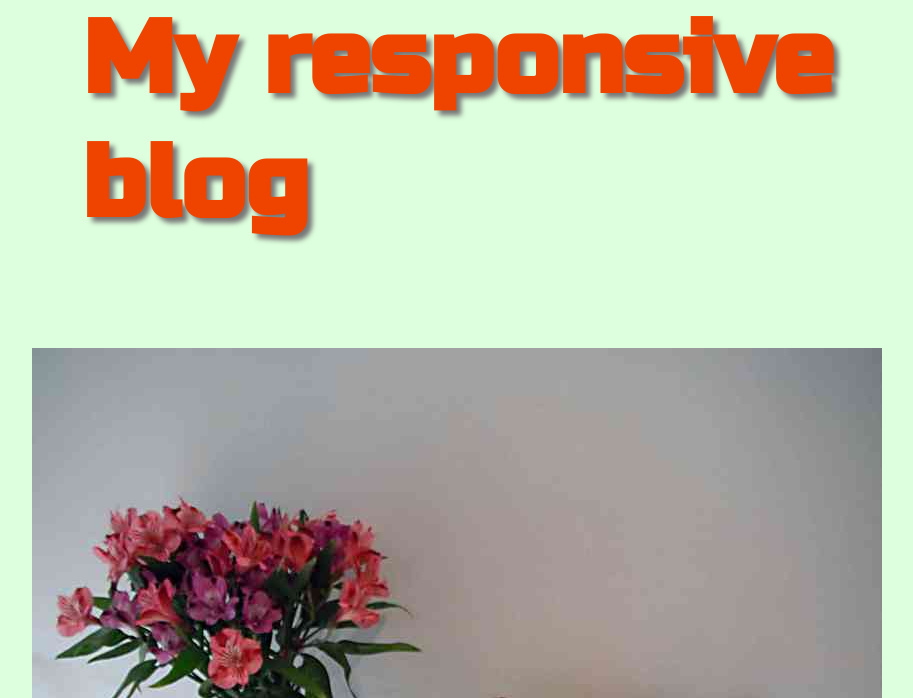
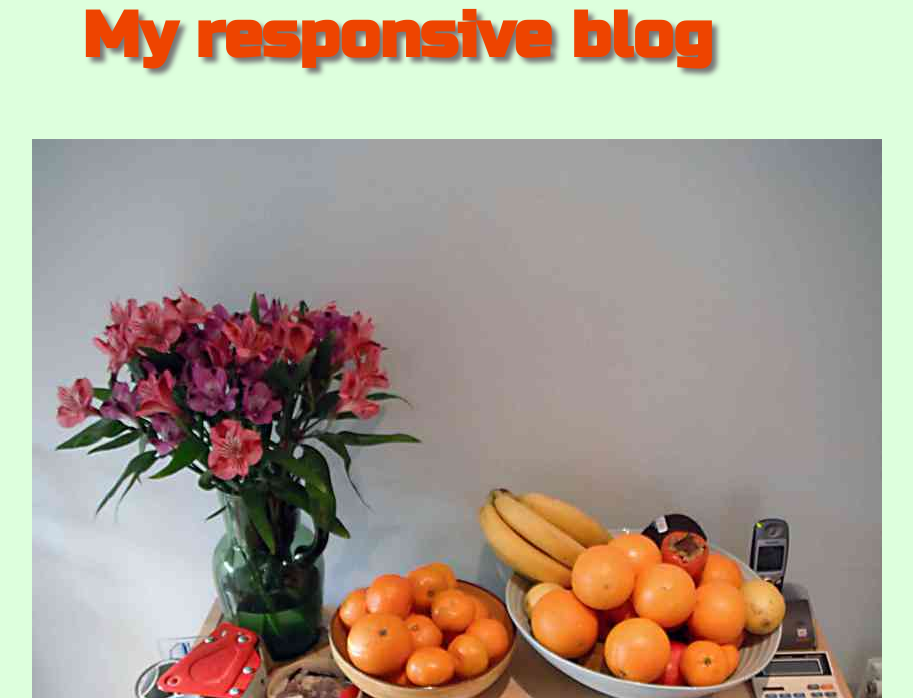
Before and after one commit to tpham20908/RI-Project, a plain HTML site: page index.html in a window 1280 px wide. Shown: the part 102-800 px from the top of the page, without its empty margins (158-1071 px from the left). Drawn offline with Linux system fonts and the light colour scheme; a web font is replaced by a local one.

Commit message:
change h1 size

```diff
--- a/css/main.css
+++ b/css/main.css
@@ -41,10 +41,11 @@ figcaption {
 
 h1 {
     margin: 0 auto 1em auto;
-    font-size: 8vw;
+    font-size: 5vw;
     font-family: 'Russo One', sans-serif;
     color: #e40;
     text-shadow: 5px 5px 5px #777;
+    min-width: 350px;
 }
 
 footer {
```
